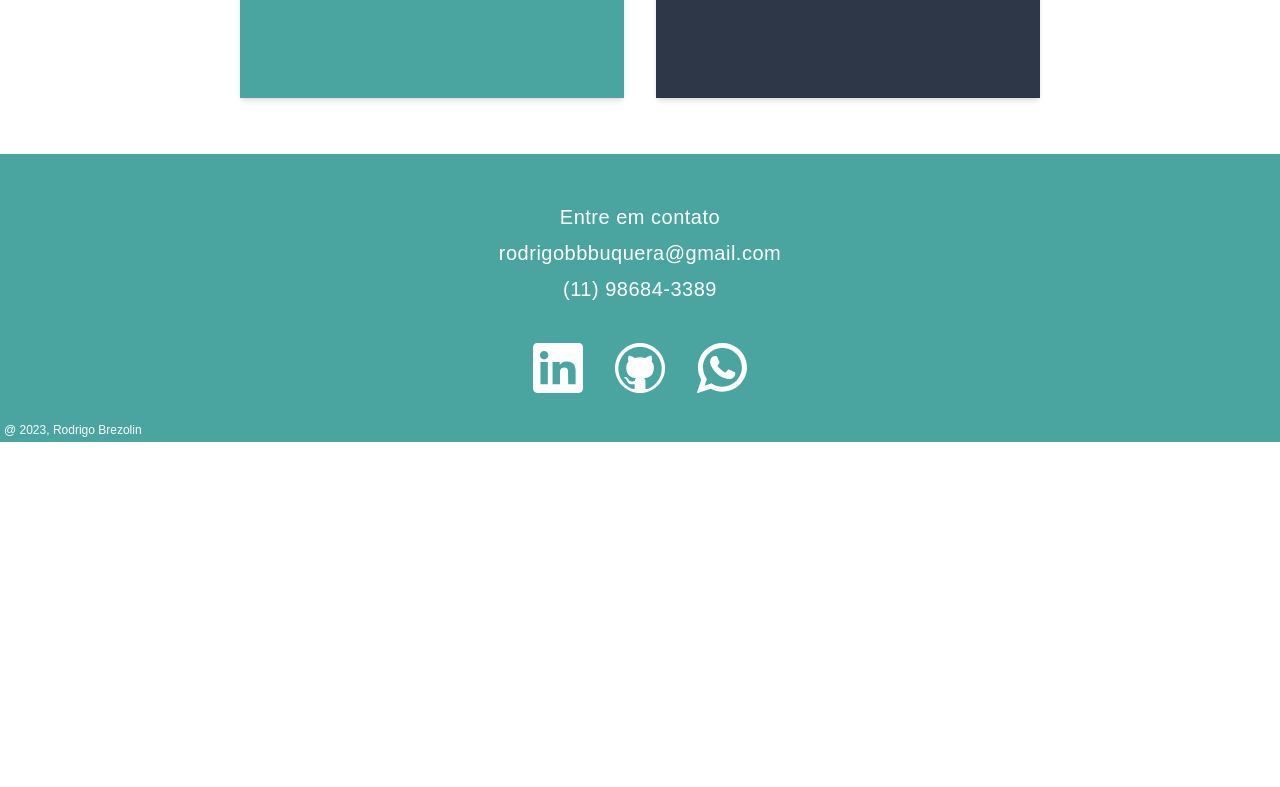
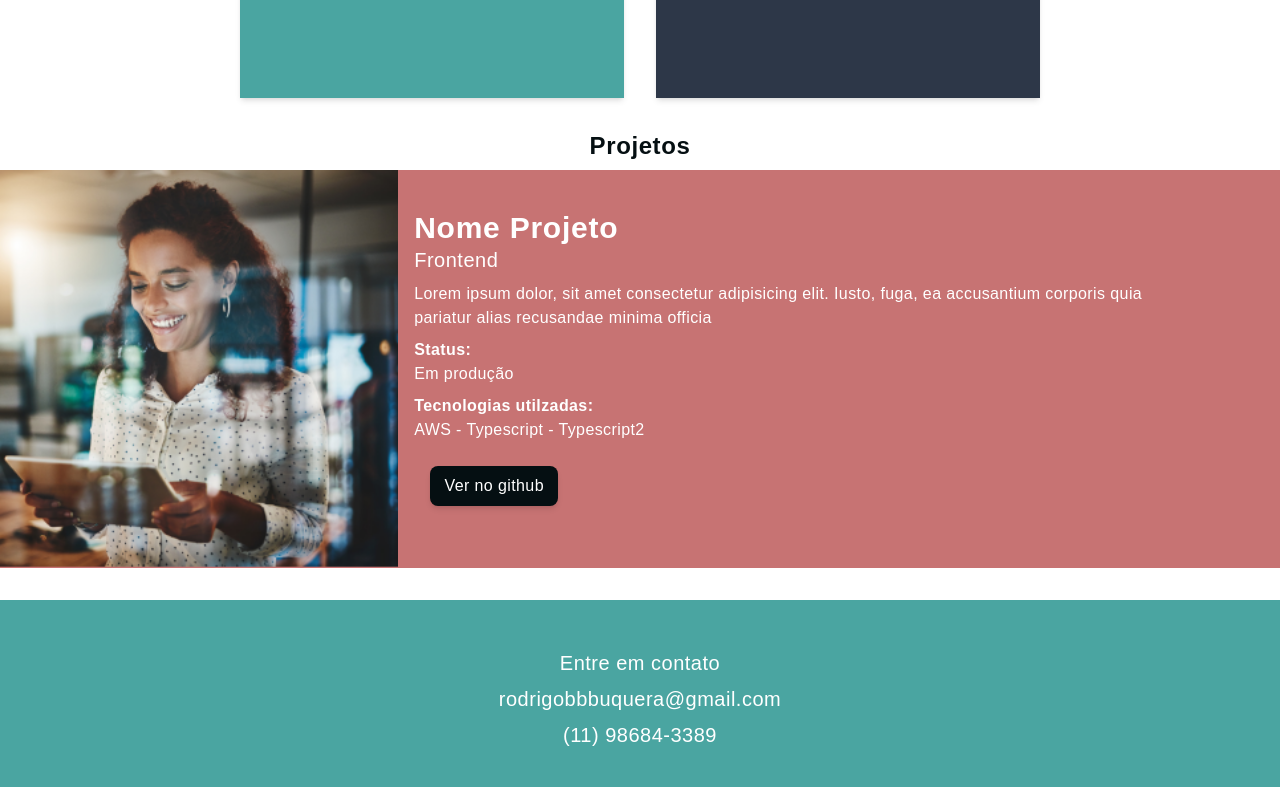
Before and after one commit to Rodrigo-Brezolin-Buquera/Portfolio, a Next.js app: page / in a window 1280 px wide. Shown: the part 670-1457 px from the top of the page. Before the commit the page ends 1112 px from the top, so only its background shows below. Built offline with nearby package versions, Linux system fonts and the light colour scheme.

Commit message:
fazendo secao projetos

```diff
--- /dev/null
+++ b/src/global/mockProject.ts
@@ -0,0 +1,20 @@
+import { Project } from "@/sections/projects/ProjectDetails";
+
+export const projectsList: Project[] = [
+    {
+    name: "Nome Projeto",
+    area: "Frontend",
+    description: "Lorem ipsum dolor, sit amet consectetur adipisicing elit. Iusto, fuga,      ea accusantium corporis quia pariatur alias recusandae minima officia",
+    status: "Em produção ",
+    techs: ["AWS", "Typescript", "Typescript2"],
+    githubURL: "url"
+},
+{
+    name: "Nome Projeto2",
+    area: "Frontend",
+    description: "Lorem ipsum dolor, sit amet consectetur adipisicing elit. Iusto, fuga,      ea accusantium corporis quia pariatur alias recusandae minima officia",
+    status: "Em produção ",
+    techs: ["AWS", "Typescript", "Typescript2"],
+    githubURL: "url"
+}
+]
--- /dev/null
+++ b/src/sections/projects/ProjectDetails.tsx
@@ -0,0 +1,63 @@
+import Image from "next/image";
+
+export interface Project {
+  name: string;
+  area: string;
+  description: string;
+  status: string;
+  techs: string[];
+  githubURL: string;
+}
+
+interface ProjectDetailsProps {
+  project: Project;
+  color?: string;
+}
+
+const ProjectDetails = ({ project }: ProjectDetailsProps) => {
+  const { name, area, description, status, techs, githubURL } = project;
+
+  const formattedTechs = techs.join(" - ");
+
+  return (
+    <article className="flex w-full justify-between bg-pink mb-8">
+      <Image
+        src={"/mockPicture.png"}
+        alt={"texto mock"}
+        width={600}
+        height={800}
+      />
+      <div className="flex flex-col w-full p-4 gap-2 pr-20">
+        <div>
+          <p className=" font-bold  text-3xl mt-6 tracking-wide ">{name}</p>
+          <p className=" text-xl tracking-wide ">{area}</p>
+        </div>
+        <p className=" text-base tracking-wide ">{description}</p>
+        <div>
+          <p className="  font-bold  text-base tracking-wide ">Status: </p>
+          <p className="  text-base tracking-wide ">{status} </p>
+        </div>
+
+        <div>
+          <p className=" font-bold   text-base tracking-wide ">
+            Tecnologias utilzadas:
+          </p>
+          <p className="text-base tracking-wide"> {formattedTechs}</p>
+        </div>
+
+        <button className="bg-black shadow-md rounded-lg p-2 w-32 m-4 hover:cursor-pointer hover:bg-gray-dark">
+          <a
+            href={githubURL}
+            target="blank"
+            rel="noopener noreferrer"
+            className="tracking-wide "
+          >
+            Ver no github
+          </a>
+        </button>
+      </div>
+    </article>
+  );
+};
+
+export default ProjectDetails;
--- /dev/null
+++ b/src/sections/projects/ProjectList.tsx
@@ -0,0 +1,11 @@
+
+const ProjectList = () => {
+  // estado com array?
+  // estado com o item apenas?
+
+  return (
+    <div></div>
+  )
+}
+
+export default ProjectList
--- a/src/sections/projects/index.tsx
+++ b/src/sections/projects/index.tsx
@@ -1,9 +1,12 @@
+import { projectsList } from '@/global/mockProject'
 import React from 'react'
+import ProjectDetails from './ProjectDetails'
 
 const Projects = () => {
   return (
-    <section>
-        <p>Projetos</p>
+    <section className="flex w-full flex-col justify-center items-center  " >
+        <p className="text-2xl font-semibold tracking-wide pb-2 text-black">Projetos</p>
+        <ProjectDetails project={projectsList[0]}/>
     </section>
   )
 }
```
Also changed, not shown: public/mockPicture.png (added).
